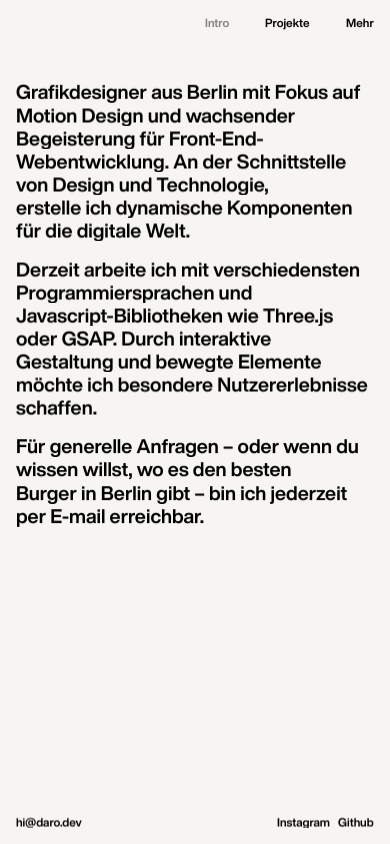
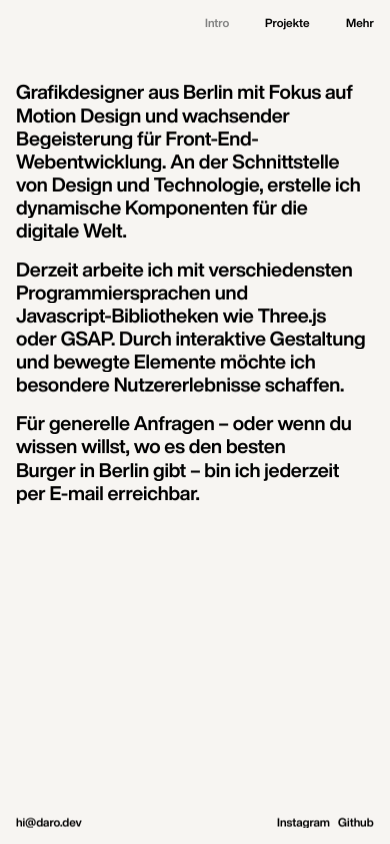
Before and after one commit to darko-img/portfolio_darek, a SvelteKit app: page / in a window 390 px wide. Built offline with nearby package versions, Linux system fonts and the light colour scheme.

Commit message:
info block mobile 10

```diff
--- a/src/routes/+page.svelte
+++ b/src/routes/+page.svelte
@@ -194,15 +194,15 @@ onMount(() => {
     </div>
 
     <div class="text-wrapper">
-      <h1 class="text-reveal">von Design und Technologie,</h1>
+      <h1 class="text-reveal">von Design und Technologie, erstelle ich</h1>
     </div>
 
     <div class="text-wrapper">
-      <h1 class="text-reveal">erstelle ich dynamische Komponenten</h1>
+      <h1 class="text-reveal">dynamische Komponenten für die</h1>
     </div>
 
     <div class="text-wrapper">
-      <h1 class="text-reveal">für die digitale Welt.</h1>
+      <h1 class="text-reveal">digitale Welt.</h1>
     </div>
 
   </div>
@@ -222,19 +222,15 @@ onMount(() => {
     </div>
 
     <div class="text-wrapper">
-      <h1 class="text-reveal">oder GSAP. Durch interaktive</h1>
+      <h1 class="text-reveal">oder GSAP. Durch interaktive Gestaltung</h1>
     </div>
 
     <div class="text-wrapper">
-      <h1 class="text-reveal">Gestaltung und bewegte Elemente</h1>
+      <h1 class="text-reveal">und bewegte Elemente möchte ich</h1>
     </div>
 
     <div class="text-wrapper">
-      <h1 class="text-reveal">möchte ich besondere Nutzererlebnisse</h1>
-    </div>
-
-    <div class="text-wrapper">
-      <h1 class="text-reveal">schaffen.</h1>
+      <h1 class="text-reveal">besondere Nutzererlebnisse schaffen.</h1>
     </div>
 
   </div>
@@ -295,10 +291,10 @@ canvas {
     z-index: 0;
   }
 
-  /* .info-block-mobile h1,
+  .info-block-mobile h1,
   .info-block-mobile h2 {
   letter-spacing: -0.01em;
-  } */
+  }
 
 
 @media (max-width: 1024px) {
```
